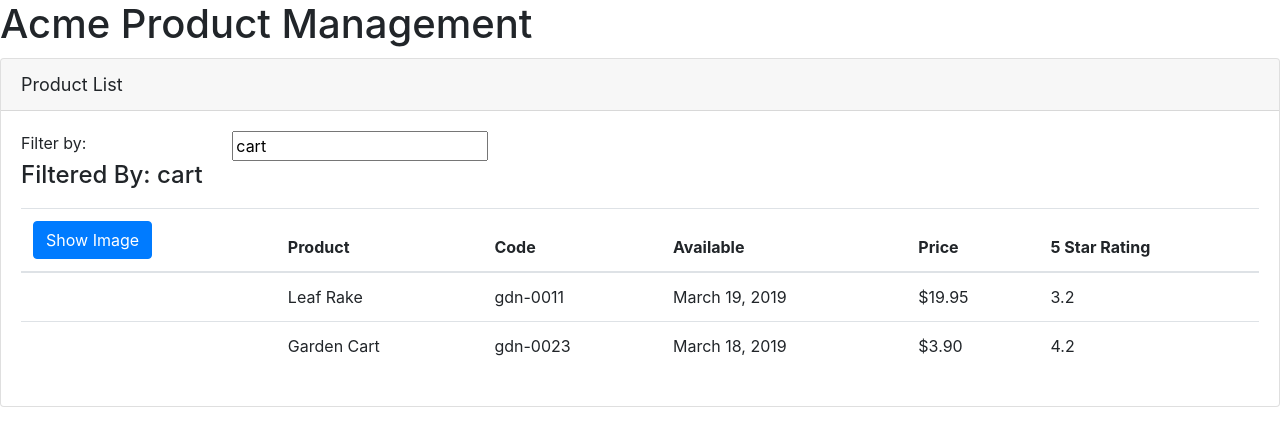
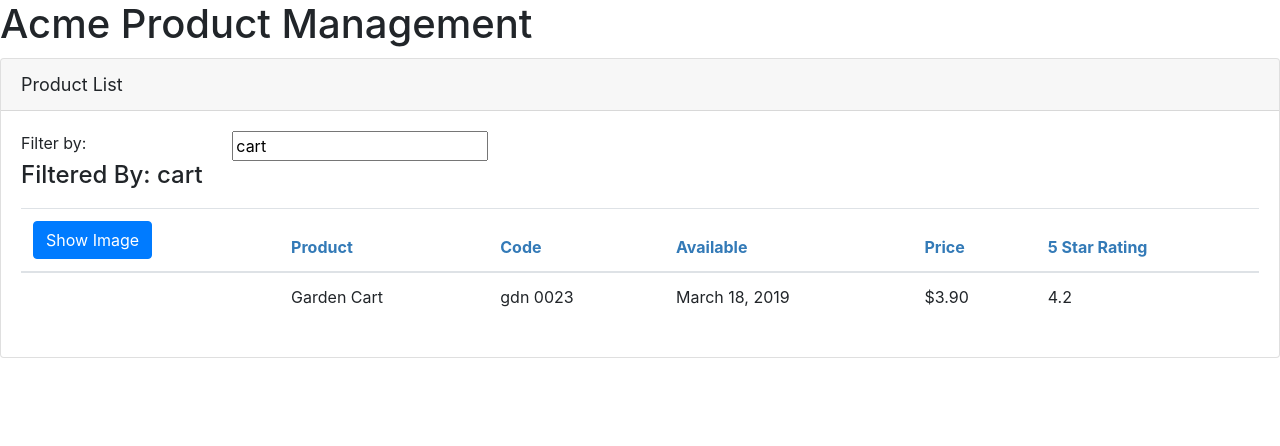
Before and after one commit to oussama-benmahmoud/angular-playground, an Angular app in the folder getting-started/: page / in a window 1280 px wide. Shown: the top 446 px of the page. Built offline with nearby package versions, Linux system fonts and the light colour scheme.

Commit message:
[TRAIN-9] added product type, custom pipe and filtering

```diff
--- a/getting-started/src/app/app.module.ts
+++ b/getting-started/src/app/app.module.ts
@@ -4,11 +4,13 @@
 import { AppComponent } from './app.component';
 import {ProductListComponent} from './product/product-list.component';
 import {FormsModule} from '@angular/forms';
+import {ConvertToSpacesPipe} from './shared/convert-to-spaces.pipe';
 
 @NgModule({
   declarations: [
     AppComponent,
-    ProductListComponent
+    ProductListComponent,
+    ConvertToSpacesPipe
   ],
     imports: [
         BrowserModule,
--- /dev/null
+++ b/getting-started/src/app/product/product-list.component.css
@@ -0,0 +1,3 @@
+thead {
+  color: #337AB7;
+}
--- a/getting-started/src/app/product/product-list.component.html
+++ b/getting-started/src/app/product/product-list.component.html
@@ -31,14 +31,14 @@
           </tr>
         </thead>
         <tbody>
-          <tr *ngFor="let product of products">
+          <tr *ngFor="let product of filterdProducts">
             <td><img *ngIf="showImage" [src]="product.imageUrl"
                      [title]="product.productName"
                      [style.width.px]="imageWidth"
                      [style.margin.px]="imageMargin">
             </td>
             <td>{{product.productName}}</td>
-            <td>{{product.productCode | lowercase}}</td>
+            <td>{{product.productCode | lowercase | convertToSpaces:'-'}}</td>
             <td>{{product.releaseDate}}</td>
             <td>{{product.price | currency: 'USD':'symbol':'1.2-2'}}</td>
             <td>{{product.starRating}}</td>
--- a/getting-started/src/app/product/product-list.component.ts
+++ b/getting-started/src/app/product/product-list.component.ts
@@ -1,16 +1,30 @@
-import {Component} from '@angular/core';
+import {Component, OnInit} from '@angular/core';
+import {IProduct} from './product';
 
 @Component({
   selector: 'pm-products',
-  templateUrl: './product-list.component.html'
+  templateUrl: './product-list.component.html',
+  styleUrls: ['./product-list.component.css']
 })
-export class ProductListComponent {
+export class ProductListComponent implements OnInit {
   pageTitle = 'Product List';
   imageWidth = 50;
   imageMargin = 2;
   showImage: boolean = false;
-  listFilter: string = 'cart';
-  products: any[] = [
+  _listFilter: string;
+
+  get listFilter(): string {
+    return this._listFilter;
+  }
+
+  set listFilter(value: string) {
+    this._listFilter = value;
+    this.filterdProducts = this.listFilter ? this.performFilter(this.listFilter) : this.products;
+  }
+
+  filterdProducts: IProduct[];
+
+  products: IProduct[] = [
     {
       productId: 1,
       productName: 'Leaf Rake',
@@ -33,7 +47,21 @@
     }
   ];
 
+  constructor() {
+    this.filterdProducts = this.products;
+    this.listFilter = 'cart';
+  }
+
+  performFilter(filterBy: string): IProduct[] {
+    filterBy = filterBy.toLocaleLowerCase();
+    return this.products.filter((product: IProduct) => product.productName.toLocaleLowerCase().indexOf(filterBy) !== -1);
+  }
+
   toggleImage(): void {
     this.showImage = !this.showImage;
   }
+
+  ngOnInit(): void {
+    console.log('In OnInit');
+  }
 }
--- /dev/null
+++ b/getting-started/src/app/product/product.ts
@@ -0,0 +1,10 @@
+export interface IProduct {
+  productId: number;
+  productName: string;
+  productCode: string;
+  releaseDate: string;
+  description: string;
+  price: number;
+  starRating: number;
+  imageUrl: string;
+}
--- /dev/null
+++ b/getting-started/src/app/shared/convert-to-spaces.pipe.ts
@@ -0,0 +1,10 @@
+import {Pipe, PipeTransform} from '@angular/core';
+
+@Pipe({
+  name: 'convertToSpaces'
+})
+export class ConvertToSpacesPipe implements PipeTransform {
+  transform(value: string, character: string): string {
+    return value.replace(character, ' ');
+  }
+}
```
